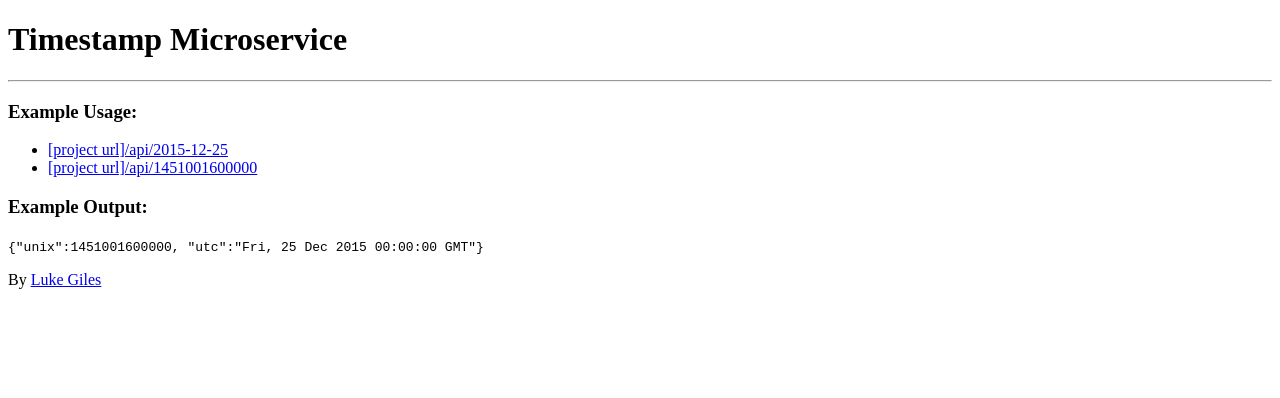
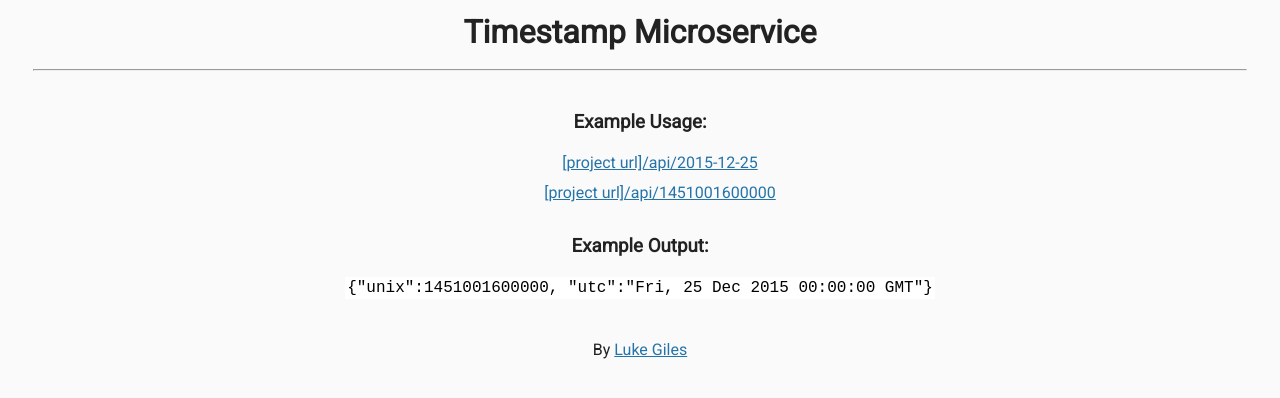
Before and after one commit to LukeGiles3/FCCTimestampMicroservice, a website: page public/index.html in a window 1280 px wide. Drawn offline with Linux system fonts and the light colour scheme; files that its build step writes are made by us from their sources; the site is published under a folder, as on GitHub Pages, so addresses that start at the root find nothing.

Commit message:
wrong file, fixed the correct href

```diff
--- a/public/index.html
+++ b/public/index.html
@@ -5,7 +5,7 @@
       <title>Timestamp Microservice | freeCodeCamp.org</title>
       <link rel="shortcut icon" href="https://cdn.freecodecamp.org/universal/favicons/favicon-32x32.png" type="image/x-icon"/>
       <link href="https://fonts.googleapis.com/css?family=Roboto" rel="stylesheet" type="text/css">
-      <link href="/public/style.css" rel="stylesheet" type="text/css">
+      <link href="../functions/public/style.css" rel="stylesheet" type="text/css">
    </head>
 
    <body>
```
